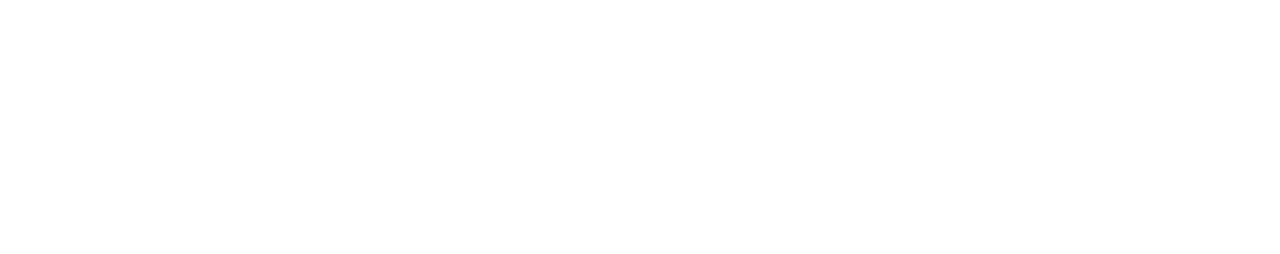
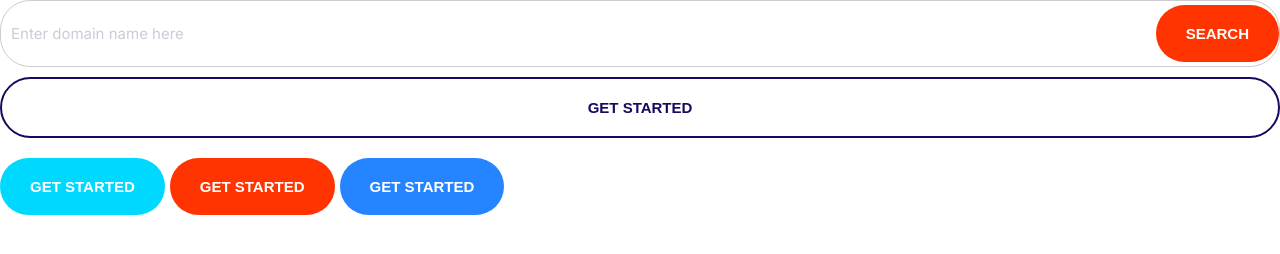
Before and after one commit to Diegoireland1975/Cloud-Hosting, a plain HTML site: page index.html in a window 1280 px wide. Drawn offline with Linux system fonts and the light colour scheme.

Commit message:
added buttons and input components

```diff
--- a/css/style.css
+++ b/css/style.css
@@ -6,6 +6,8 @@
   --accent-color: #ff3400;
   --heading-color: #1b0760;
   --body-color: #918ca4;
+  --border-color: #ccc;
+  --border-radius: 30px;
 }
 
 /* Typography */
@@ -13,7 +15,9 @@ html {
   font-size: 10px;
 }
 
-* {
+*,
+*::after,
+*::before {
   margin: 0;
   padding: 0;
   box-sizing: border-box;
@@ -106,4 +110,12 @@ a {
   .list--tick .list__item {
     padding-left: 0;
   }
+
+  .btn {
+    font-size: 1.5rem;
+  }
+
+  .input {
+    font-size: 1.5rem;
+  }
 }
--- a/css/utilities.css
+++ b/css/utilities.css
@@ -1,3 +1,4 @@
+/* Link */
 .link-arrow {
   color: var(--accent-color);
   text-transform: uppercase;
@@ -34,6 +35,7 @@
   margin-bottom: 1rem;
 }
 
+/* Icon */
 .icon {
   width: 40px;
   height: 40px;
@@ -52,3 +54,83 @@
   justify-content: center;
   align-items: center;
 }
+
+/* Buttons */
+.btn {
+  border-radius: 50px;
+  border: 0;
+  color: #fff;
+  cursor: pointer;
+  display: inline-block;
+  font-size: 1.8rem;
+  font-weight: 600;
+  padding: 2rem 3rem;
+  text-transform: uppercase;
+  white-space: nowrap;
+  transition: opacity, transform 0.3s ease-in;
+  margin: 1rem 0;
+}
+
+.btn:focus,
+.btn:hover {
+  opacity: 0.8;
+  transform: scale(0.95);
+}
+.btn--block {
+  width: 100%;
+}
+
+.btn--outline {
+  background: #fff;
+  color: var(--heading-color);
+  border: 2px solid var(--heading-color);
+  transition: 0.3s background, color ease-in;
+}
+.btn--outline:focus,
+.btn--outline:hover {
+  background: var(--heading-color);
+  color: #fff;
+}
+.btn--primary {
+  background: var(--primary-color);
+}
+
+.btn--secondary {
+  background: var(--secondary-color);
+}
+
+.btn--accent {
+  background: var(--accent-color);
+}
+
+/* Inputs */
+.input {
+  border-radius: var(--border-radius);
+  border: 1px solid var(--border-color);
+  color: var(--heading-color);
+  font-size: 2rem;
+  outline: 0;
+  padding: 1.5rem 3rem;
+}
+
+::placeholder {
+  color: #cdcbd7;
+  font-family: "Inter", Arial, Helvetica, sans-serif;
+}
+
+.input-group {
+  border: 1px solid var(--border-color);
+  border-radius: var(--border-radius);
+  display: flex;
+  justify-content: space-between;
+  align-items: center;
+}
+
+.input-group .input {
+  border: 0;
+  padding: 1.5rem 1rem;
+}
+
+.input-group .btn {
+  margin: 4px 0;
+}
--- a/index.html
+++ b/index.html
@@ -7,5 +7,23 @@
     <link rel="stylesheet" href="css/utilities.css" />
     <link rel="stylesheet" href="css/style.css" />
   </head>
-  <body></body>
+  <body>
+    <div class="input-group">
+      <input
+        type="text"
+        class="input"
+        name=""
+        id=""
+        placeholder="Enter domain name here"
+      />
+      <button class="btn btn--accent">Search</button>
+    </div>
+
+    <a href="#"
+      ><button class="btn btn--block btn--outline">Get Started</button></a
+    >
+    <button class="btn btn--secondary">Get Started</button>
+    <button class="btn btn--accent">Get Started</button>
+    <button class="btn btn--primary">Get Started</button>
+  </body>
 </html>
```
Also changed, not shown: components/buttons.html (added, +4 -0 lines), components/input.html (added, +10 -0 lines).
